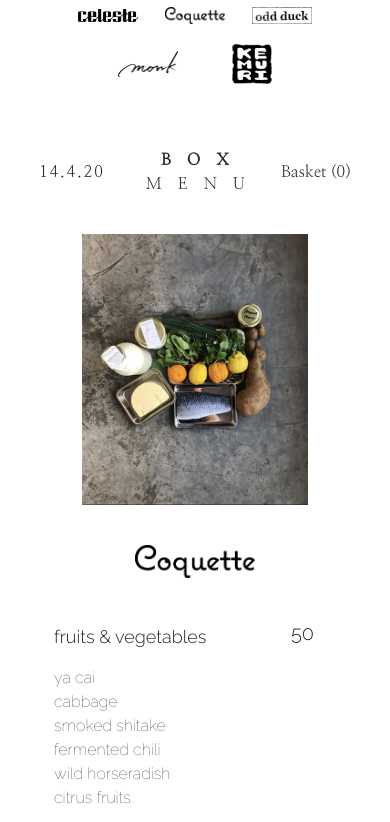
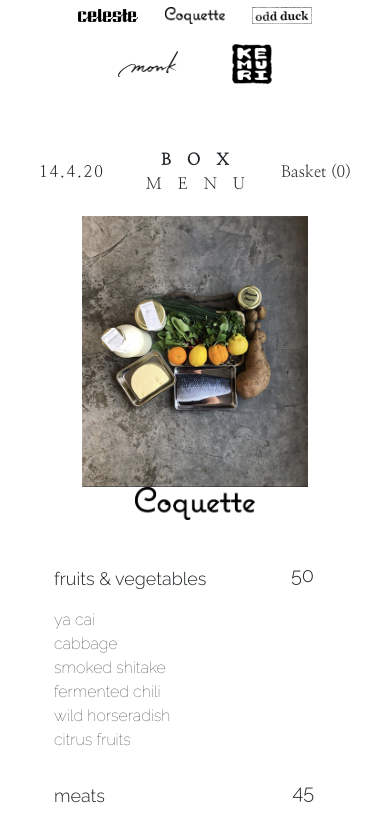
Before and after one commit to charlesfarnese/freeeeesh, a plain HTML site: page index.html in a window 390 px wide. Shown: the part 860-1682 px from the top of the page. Drawn offline with nearby package versions, Linux system fonts and the light colour scheme; a web font is replaced by a local one.

Commit message:
sticky restaurant logo spacing

```diff
--- a/assets/scripts.js
+++ b/assets/scripts.js
@@ -19,7 +19,7 @@ if ($(window).width() > 660) {
 
 if ($(window).width() <= 660) {
     $('.menu').css('position', 'relative').css('top', 'auto');
-    stickybits('.restaurant_logo', {stickyBitStickyOffset: 110}, {scrollEl: 'menu-inner'});
+    stickybits('.restaurant_logo', {stickyBitStickyOffset: 92}, {scrollEl: 'menu-inner'});
 }
 
 if ($(window).width() > 1190) {
@@ -775,6 +775,6 @@ $( window ).resize(function() {
 
     if ($(window).width() <= 660) {
         $('.menu').css('position', 'relative').css('top', 'auto');
-        stickybits('.restaurant_logo', {stickyBitStickyOffset: 110}, {scrollEl: 'menu-inner'});
+        stickybits('.restaurant_logo', {stickyBitStickyOffset: 92}, {scrollEl: 'menu-inner'});
     }
 });
--- a/assets/style.css
+++ b/assets/style.css
@@ -950,8 +950,11 @@ a:visited {
 	.restaurant_logo {
 		background-color: #ffffff;
 		text-align: center;
-  	padding: 20px 0;
-		margin-top: 20px;
+  		padding: 0 0 20px 0
+	}
+
+	#panel_head_sticky {
+		padding-bottom: 20px;
 	}
 
 }
```
